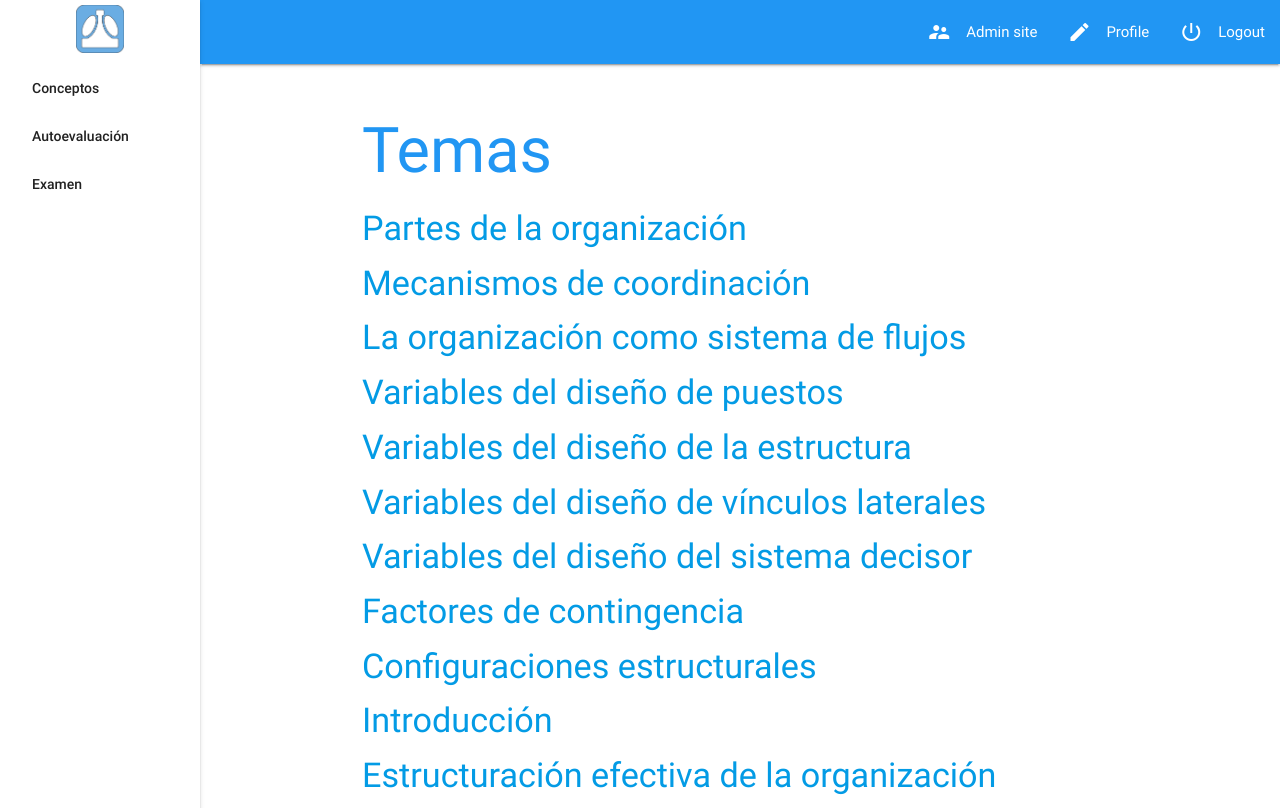
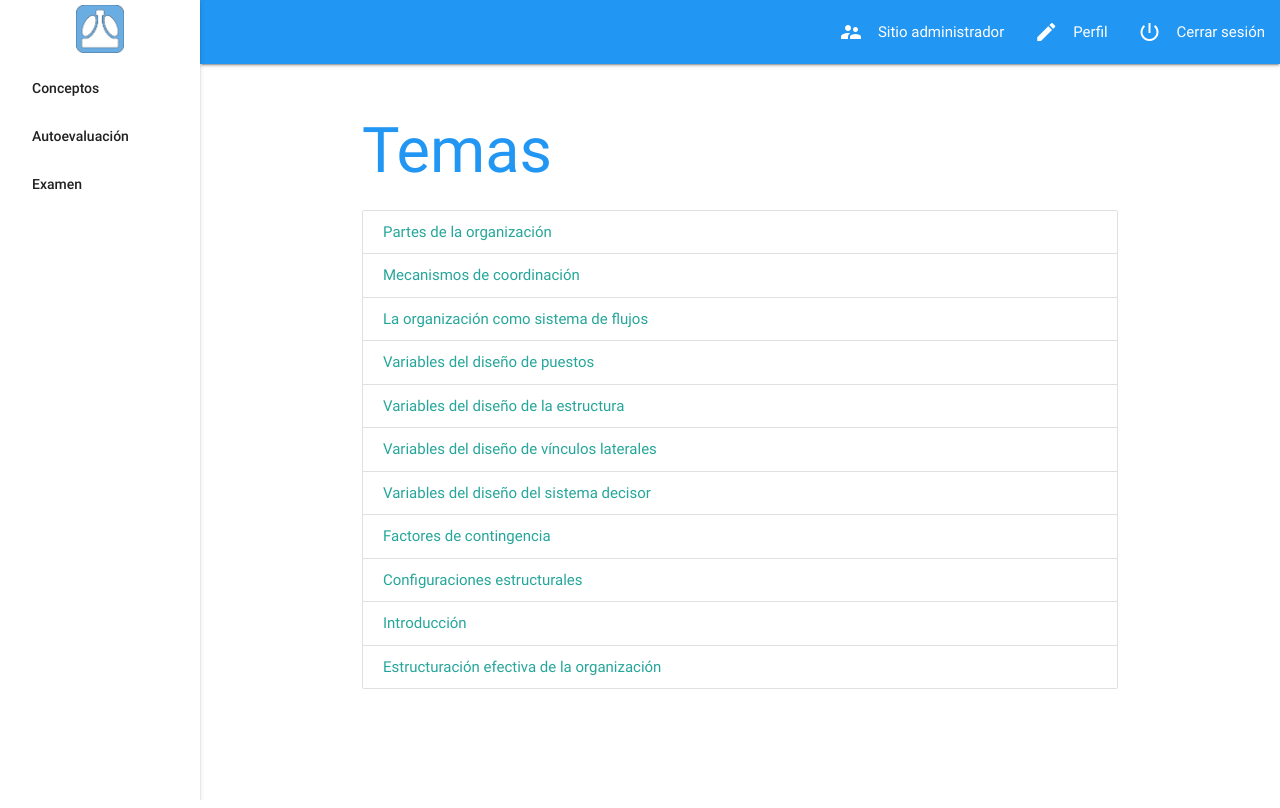
Before and after one commit to rogegg/iOrg2, a Django app: page /question/vf/single/ in a window 1280 px wide. Run offline with Django 3.2, Linux system fonts and the light colour scheme; a user stored in the database is signed in; data comes from the database, SQL or seed files in the repository; both versions use the stored data as it was after the commit.

Commit message:
actualiza html

```diff
--- a/templates/index.html
+++ b/templates/index.html
@@ -23,11 +23,11 @@
 
                     <ul class="right">
                     {% if perms.datareader.add_concept %}
-                        <li><a href="{% url 'admin_site' %}"><i class="material-icons left">supervisor_account</i>Admin site</a></li>
+                        <li><a href="{% url 'admin_site' %}"><i class="material-icons left">supervisor_account</i>Sitio administrador</a></li>
                     {% endif %}
                     {% if user.is_authenticated %}
-                        <li><a href="{% url 'profile' %}"><i class="material-icons left">edit</i>Profile</a></li>
-                        <li><a href="{% url 'logout' %}"><i class="material-icons left">power_settings_new</i>Logout</a></li>
+                        <li><a href="{% url 'profile' %}"><i class="material-icons left">edit</i>Perfil</a></li>
+                        <li><a href="{% url 'logout' %}"><i class="material-icons left">power_settings_new</i>Cerrar sesión</a></li>
                     {% endif %}
                     </ul>
                 </div>
@@ -58,8 +58,8 @@
                 {% if user.is_authenticated %}
                     <p class="blue-grey-text">Hola <span class="red-text text">{{ user.username }}</span>, selecciona una opción del menú lateral</p>
                 {% else %}
-                    <a href="{% url 'login' %} " class="btn">Login</a>
-                    <a href="{% url 'signup' %}" class="btn">Register</a>
+                    <a href="{% url 'login' %} " class="btn">Iniciar sesión</a>
+                    <a href="{% url 'signup' %}" class="btn">Registrarse</a>
                 {% endif %}
             {% endblock %}
         </div>
--- a/templates/question/question_response.html
+++ b/templates/question/question_response.html
@@ -5,9 +5,9 @@
         <br>
         <h5> {{ question.name }} </h5>
         {% if response %}
-           <h4>Respuesta Correcta</h4>
+           <h4 class="green-text">Respuesta Correcta</h4>
         {% else %}
-            <h4>Respuesta Incorrecta</h4>
+            <h4 class="red-text">Respuesta Incorrecta</h4>
         {% endif %}
          {% if question.reason != "" %}
             <h5>Explicación:</h5>
@@ -16,6 +16,7 @@
         <br>
         <a href="{{ request.get_full_path }}" class="waves-effect waves-light btn">Siguiente Pregunta</a>
         <br>
+        <br>
         {% if type == "vf" %}
             <a href="{% url 'vf' %}" class="waves-effect waves-light btn">Lista temas</a>
         {% else %}
--- a/templates/question/questions.html
+++ b/templates/question/questions.html
@@ -4,15 +4,20 @@
     {% block content %}
 
     <h1 class="blue-text darken-4">Temas</h1>
+    <div class="collection">
         {% if type == "vf" %}
 
             {% for topic in topic_list %}
-                <a href="{% url 'vf_single' %}?topic={{ topic.name }}&type={{ type }} "><h4>{{ topic.name }}</h4></a>
+                <a href="{% url 'vf_single' %}?topic={{ topic.name }}&type={{ type }}" class="collection-item">{{ topic.name }}</a>
             {% endfor %}
+
+
+
         {% elif type == "opm" %}
             {% for topic in topic_list %}
-                <a href="{% url 'opm_single' %}?topic={{ topic.name }}&type={{ type }} "><h4>{{ topic.name }}</h4></a>
+                <a href="{% url 'opm_single' %}?topic={{ topic.name }}&type={{ type }}" class="collection-item">{{ topic.name }}</a>
             {% endfor %}
         {% endif %}
 
+    </div>
     {% endblock content %}
```
Also changed, not shown: db.sqlite3.
